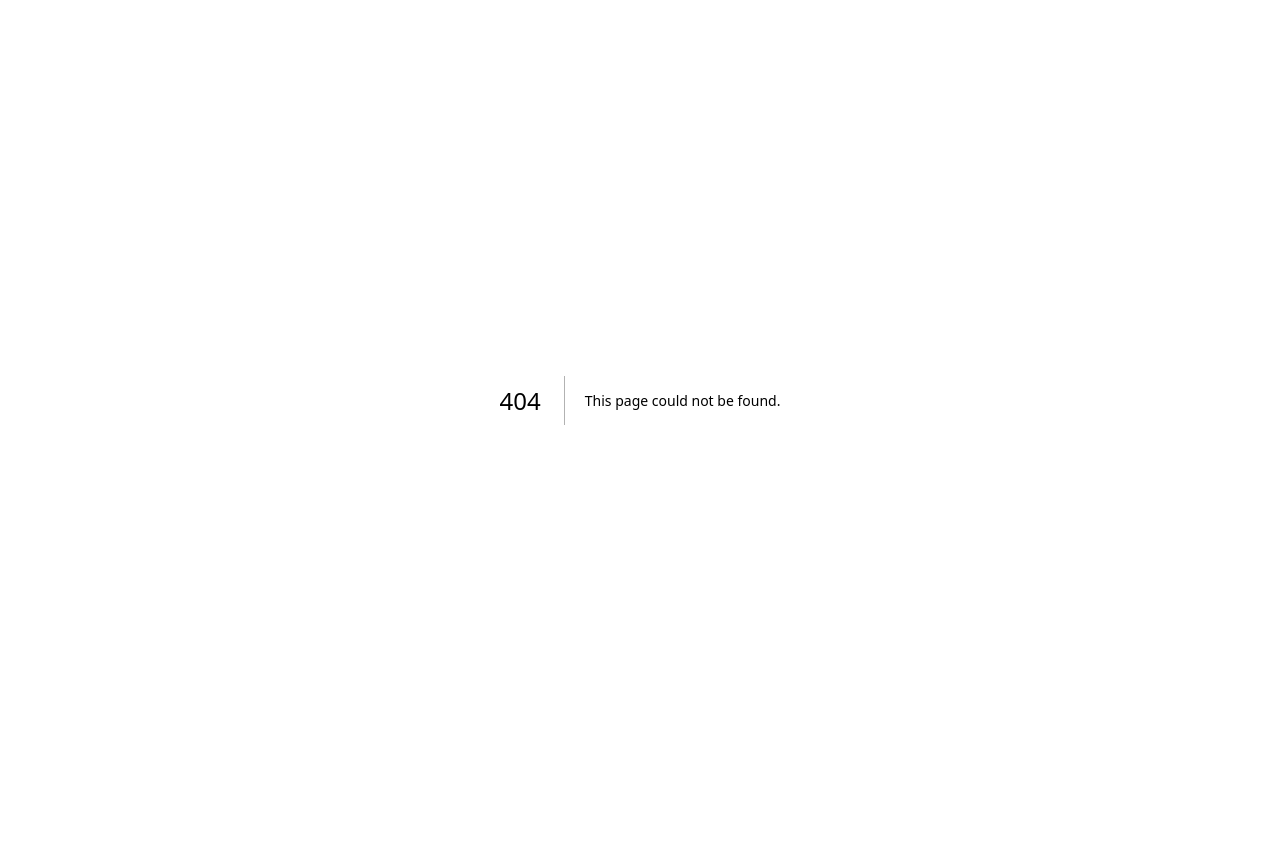
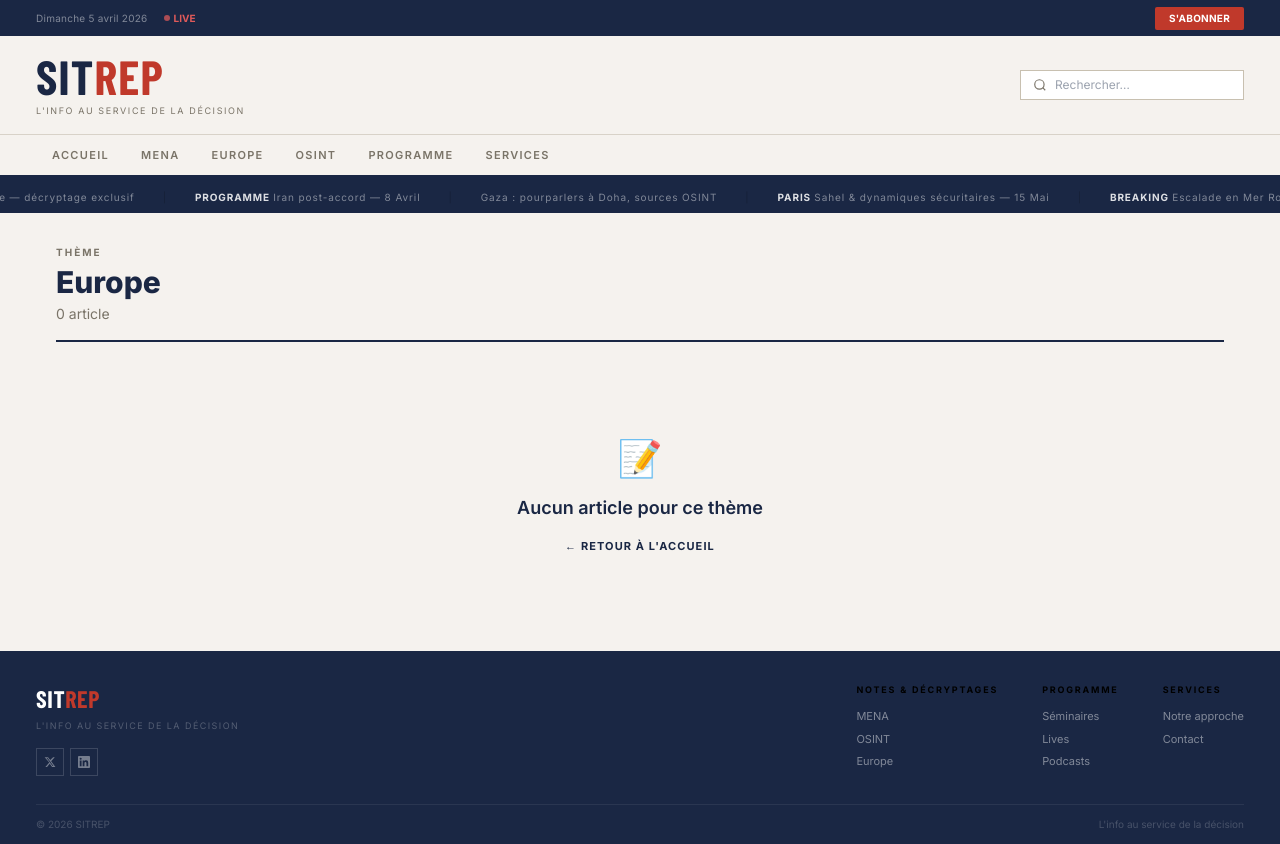
Before and after one commit to raf770/sitrep-next, a Next.js app: page /europe in a window 1280 px wide. Before the commit this address had no page. Before the commit the page ends 800 px from the top, so only its background shows below. Built offline with nearby package versions, Linux system fonts and the light colour scheme; a web font is replaced by a local one.

Commit message:
ISR 30s + theme pages + nav links

```diff
--- a/src/components/layout/Nav.tsx
+++ b/src/components/layout/Nav.tsx
@@ -11,7 +11,7 @@ const links = [
 
 export default function Nav() {
   return (
-    <nav className="bg-sand border-b-2 border-navy flex px-4 md:px-9 overflow-x-auto w-full scrollbar-hide">
+    <nav className="bg-sand border-b-2 border-navy flex px-4 md:px-9 overflow-x-auto w-full">
       {links.map((link) => (
         <Link key={link.href} href={link.href}
           className="text-[11px] font-semibold tracking-[0.12em] uppercase text-muted px-3 md:px-4 py-3 hover:text-navy whitespace-nowrap flex-shrink-0">
--- /dev/null
+++ b/src/pages/[theme]/index.tsx
@@ -0,0 +1,52 @@
+import { GetStaticProps, GetStaticPaths } from "next";
+import path from "path";
+import fs from "fs";
+import Link from "next/link";
+import Layout from "@/components/layout/Layout";
+import ArticleGrid from "@/components/home/ArticleGrid";
+
+const THEMES: Record<string, string> = {
+  "mena": "MENA",
+  "europe": "Europe",
+  "osint": "OSINT",
+  "podcasts": "Podcasts",
+  "programme": "Événements",
+  "services": "Services",
+};
+
+export default function ThemePage({ theme, articles }: any) {
+  return (
+    <Layout>
+      <div className="w-full max-w-[1240px] mx-auto px-4 md:px-9 py-6 md:py-8">
+        <div className="mb-8 pb-4 border-b-2 border-navy">
+          <div className="text-[10px] font-bold tracking-[0.2em] uppercase text-muted mb-1">Thème</div>
+          <h1 className="text-3xl font-black text-navy">{theme}</h1>
+          <div className="text-sm text-muted mt-1">{articles.length} article{articles.length > 1 ? "s" : ""}</div>
+        </div>
+        {articles.length > 0 ? (
+          <ArticleGrid articles={articles} />
+        ) : (
+          <div className="text-center py-16">
+            <div className="text-4xl mb-4">📝</div>
+            <div className="text-lg font-semibold text-navy mb-2">Aucun article pour ce thème</div>
+            <Link href="/" className="text-[11px] font-bold tracking-[0.1em] uppercase text-navy mt-4 block">← Retour à l'accueil</Link>
+          </div>
+        )}
+      </div>
+    </Layout>
+  );
+}
+
+export const getStaticPaths: GetStaticPaths = async () => ({
+  paths: Object.keys(THEMES).map(slug => ({ params: { theme: slug } })),
+  fallback: false,
+});
+
+export const getStaticProps: GetStaticProps = async ({ params }) => {
+  const dbPath = path.join(process.cwd(), "content", "db.json");
+  const db = JSON.parse(fs.readFileSync(dbPath, "utf8"));
+  const themeKey = params?.theme as string;
+  const themeName = THEMES[themeKey] || themeKey;
+  const articles = (db.articles || []).filter((a: any) => a.statut === "Publié" && a.theme === themeName);
+  return { props: { theme: themeName, articles }, revalidate: 30 };
+};
--- a/src/pages/articles/[slug].tsx
+++ b/src/pages/articles/[slug].tsx
@@ -6,36 +6,30 @@ import Layout from "@/components/layout/Layout";
 
 export default function ArticlePage({ article }: any) {
   if (!article) return <div>Article introuvable</div>;
-
   const corps = (article.corps || "").split("\n\n").map((p: string, i: number) =>
     p.trim() ? <p key={i} style={{ marginBottom: 20 }}>{p}</p> : null
   );
-
   const formatDate = (d?: string) =>
     d ? new Date(d).toLocaleDateString("fr-FR", { day: "numeric", month: "long", year: "numeric" }) : "";
 
   return (
     <Layout>
       <div style={{ position: "relative", height: 420, overflow: "hidden" }}>
-        <img
-          src={article.image || "https://images.unsplash.com/photo-1541872703-74c5e44368f9?w=1200&q=80"}
-          alt={article.titre}
-          style={{ width: "100%", height: "100%", objectFit: "cover", objectPosition: article.imgpos || "center", filter: "brightness(.45)" }}
-        />
-        <div style={{ position: "absolute", inset: 0, padding: 48, background: "linear-gradient(to top, rgba(18,25,56,.97) 0%, transparent 60%)", display: "flex", flexDirection: "column", justifyContent: "flex-end" }}>
+        <img src={article.image || "https://images.unsplash.com/photo-1541872703-74c5e44368f9?w=1200&q=80"}
+          alt={article.titre} style={{ width: "100%", height: "100%", objectFit: "cover", objectPosition: article.imgpos || "center", filter: "brightness(.45)" }} />
+        <div style={{ position: "absolute", inset: 0, padding: "48px 24px", background: "linear-gradient(to top, rgba(18,25,56,.97) 0%, transparent 60%)", display: "flex", flexDirection: "column", justifyContent: "flex-end" }}>
           <div style={{ fontSize: 9, fontWeight: 700, letterSpacing: ".2em", textTransform: "uppercase", color: "rgba(255,255,255,.6)", marginBottom: 10 }}>
-            {article.format} · {article.theme}
+            {article.format}{article.theme ? ` · ${article.theme}` : ""}
           </div>
-          <h1 style={{ fontSize: 32, fontWeight: 800, lineHeight: 1.15, color: "#fff", marginBottom: 12, maxWidth: 800 }}>{article.titre}</h1>
-          <div style={{ fontSize: 12, color: "rgba(255,255,255,.5)", display: "flex", gap: 16 }}>
-            <strong style={{ color: "rgba(255,255,255,.85)", fontWeight: 500 }}>{article.auteur}</strong>
+          <h1 style={{ fontSize: "clamp(20px, 4vw, 32px)", fontWeight: 800, lineHeight: 1.15, color: "#fff", marginBottom: 12, maxWidth: 800 }}>{article.titre}</h1>
+          <div style={{ fontSize: 12, color: "rgba(255,255,255,.5)", display: "flex", gap: 12, flexWrap: "wrap" }}>
+            {article.auteur && <strong style={{ color: "rgba(255,255,255,.85)", fontWeight: 500 }}>{article.auteur}</strong>}
             {article.date && <span>{formatDate(article.date)}</span>}
             {article.lecture && <span>· {article.lecture}</span>}
           </div>
         </div>
       </div>
-
-      <div style={{ maxWidth: 760, margin: "0 auto", padding: "48px 36px" }}>
+      <div style={{ maxWidth: 760, margin: "0 auto", padding: "48px 20px" }}>
         {article.chapeau && (
           <div style={{ fontSize: 18, fontWeight: 400, color: "#7a7468", lineHeight: 1.6, marginBottom: 32, paddingBottom: 32, borderBottom: "1px solid #d8d2c8" }}>
             {article.chapeau}
@@ -43,7 +37,7 @@ export default function ArticlePage({ article }: any) {
         )}
         {article.credit && <div style={{ fontSize: 10, color: "#7a7468", textAlign: "right", marginBottom: 16 }}>{article.credit}</div>}
         <div style={{ fontSize: 15, lineHeight: 1.85, color: "#1a1f3a" }}>{corps}</div>
-        {article.tags && article.tags.length > 0 && (
+        {article.tags?.length > 0 && (
           <div style={{ display: "flex", gap: 6, flexWrap: "wrap", marginTop: 32, paddingTop: 24, borderTop: "1px solid #d8d2c8" }}>
             {article.tags.map((tag: string) => (
               <span key={tag} style={{ fontSize: 10, fontWeight: 600, padding: "3px 10px", background: "#ede8df", border: "1px solid #d8d2c8", borderRadius: 2, color: "#7a7468" }}>{tag}</span>
@@ -61,9 +55,7 @@ export default function ArticlePage({ article }: any) {
 export const getStaticPaths: GetStaticPaths = async () => {
   const dbPath = path.join(process.cwd(), "content", "db.json");
   const db = JSON.parse(fs.readFileSync(dbPath, "utf8"));
-  const paths = (db.articles || [])
-    .filter((a: any) => a.statut === "Publié" && a.slug)
-    .map((a: any) => ({ params: { slug: a.slug } }));
+  const paths = (db.articles || []).filter((a: any) => a.statut === "Publié" && a.slug).map((a: any) => ({ params: { slug: a.slug } }));
   return { paths, fallback: "blocking" };
 };
 
@@ -72,5 +64,5 @@ export const getStaticProps: GetStaticProps = async ({ params }) => {
   const db = JSON.parse(fs.readFileSync(dbPath, "utf8"));
   const article = (db.articles || []).find((a: any) => a.slug === params?.slug) || null;
   if (!article) return { notFound: true };
-  return { props: { article } };
+  return { props: { article }, revalidate: 30 };
 };
--- a/src/pages/index.tsx
+++ b/src/pages/index.tsx
@@ -41,5 +41,6 @@ export const getStaticProps: GetStaticProps = async () => {
       events: db.evenements || [],
       layout: db.layout || [],
     },
+    revalidate: 30,
   };
 };
```
